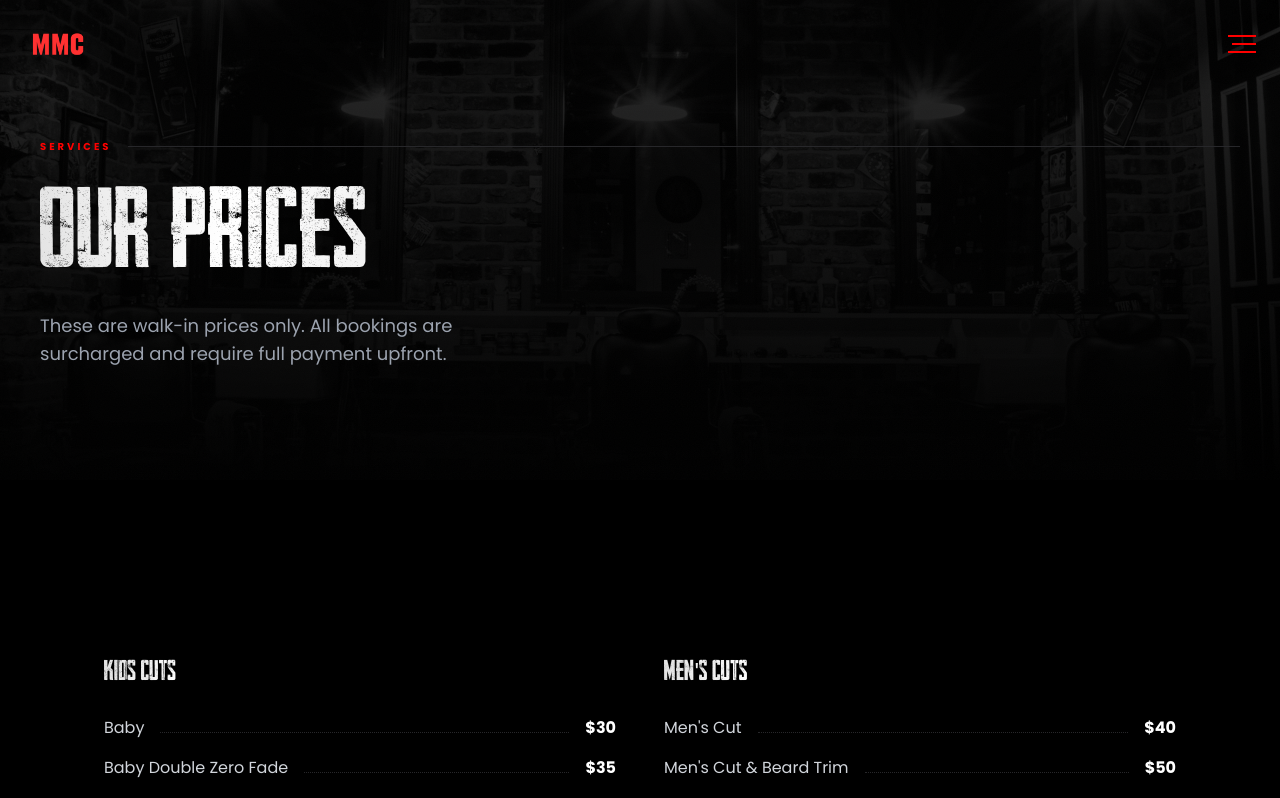
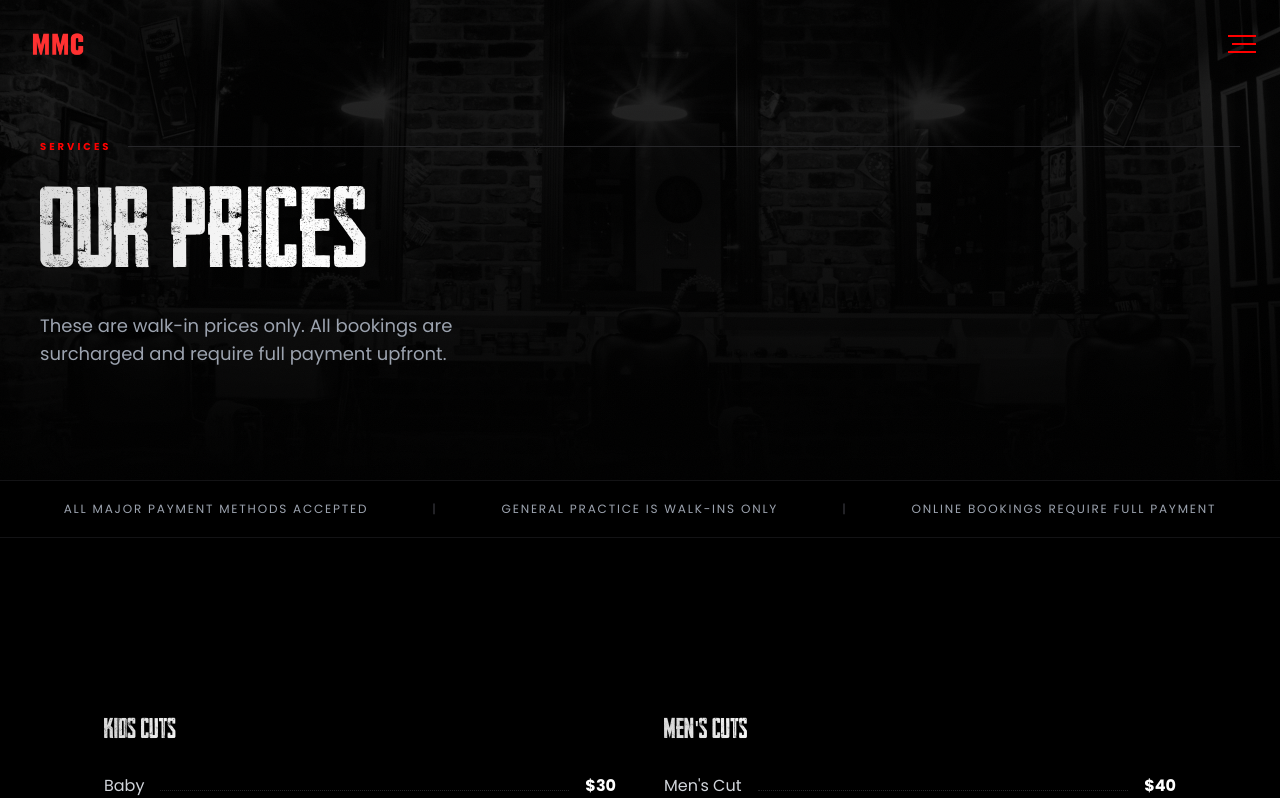
Before and after one commit to pannocotta/modernmancave-v2, a Next.js app: page /prices in a window 1280 px wide. Shown: the top 798 px of the page. Built offline with nearby package versions, Linux system fonts and the light colour scheme.

Commit message:
fix: move Good to Know into a compact banner under the hero

```diff
--- a/app/prices/page.tsx
+++ b/app/prices/page.tsx
@@ -32,6 +32,17 @@ export default function PricesPage() {
           <p className="text-gray-400 text-base md:text-lg max-w-lg">These are walk-in prices only. All bookings are surcharged and require full payment upfront.</p>
         </div>
       </section>
+
+      {/* Good to Know Banner */}
+      <div className="border-y border-zinc-800/50 py-4 md:py-5">
+        <div className="flex flex-wrap justify-center gap-4 md:gap-16 text-gray-400 text-[10px] md:text-xs tracking-[0.15em] uppercase px-6">
+          <span>All major payment methods accepted</span>
+          <span className="hidden md:inline text-zinc-700">|</span>
+          <span>General practice is walk-ins only</span>
+          <span className="hidden md:inline text-zinc-700">|</span>
+          <span>Online bookings require full payment</span>
+        </div>
+      </div>
 
       {/* Price Grid */}
       <section className="py-16 md:py-44 bg-black">
@@ -135,19 +146,6 @@ export default function PricesPage() {
         </div>
       </section>
 
-      {/* Good to Know */}
-      <section className="py-20 md:py-28 border-y border-zinc-800/50">
-        <div className="max-w-3xl mx-auto px-6 md:px-10 text-center">
-          <h3 className="font-headliner text-2xl md:text-3xl gradient-heading mb-8">GOOD TO KNOW</h3>
-          <div className="flex flex-col md:flex-row justify-center gap-8 md:gap-16 text-gray-400 text-sm">
-            <span>All major payment methods accepted</span>
-            <span className="hidden md:inline text-zinc-700">|</span>
-            <span>General practice is walk-ins only</span>
-            <span className="hidden md:inline text-zinc-700">|</span>
-            <span>Online bookings require full payment</span>
-          </div>
-        </div>
-      </section>
 
       {/* CTA */}
       <section className="py-32 md:py-40 bg-black">
```
